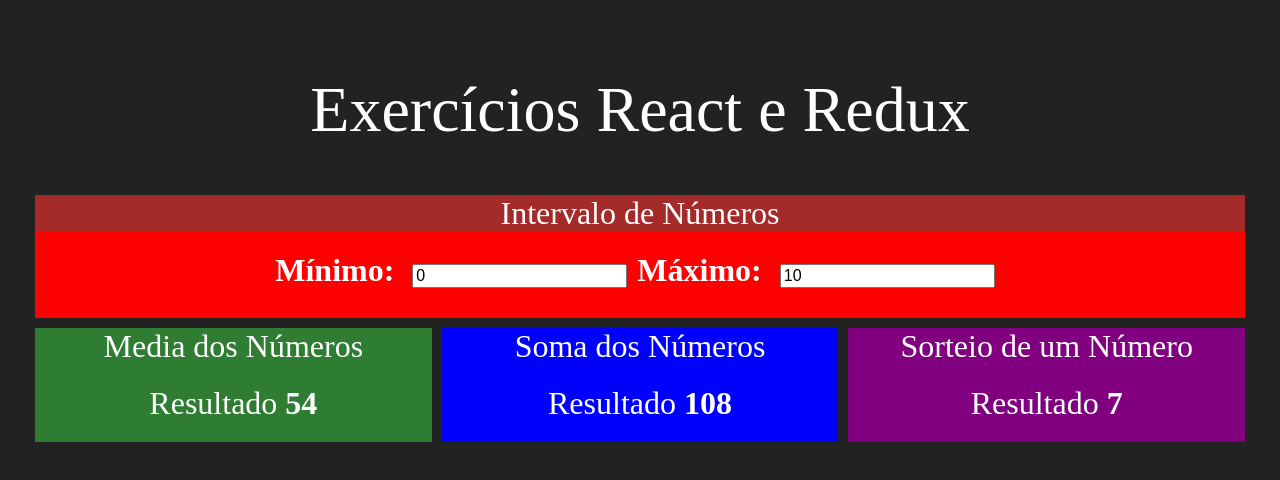
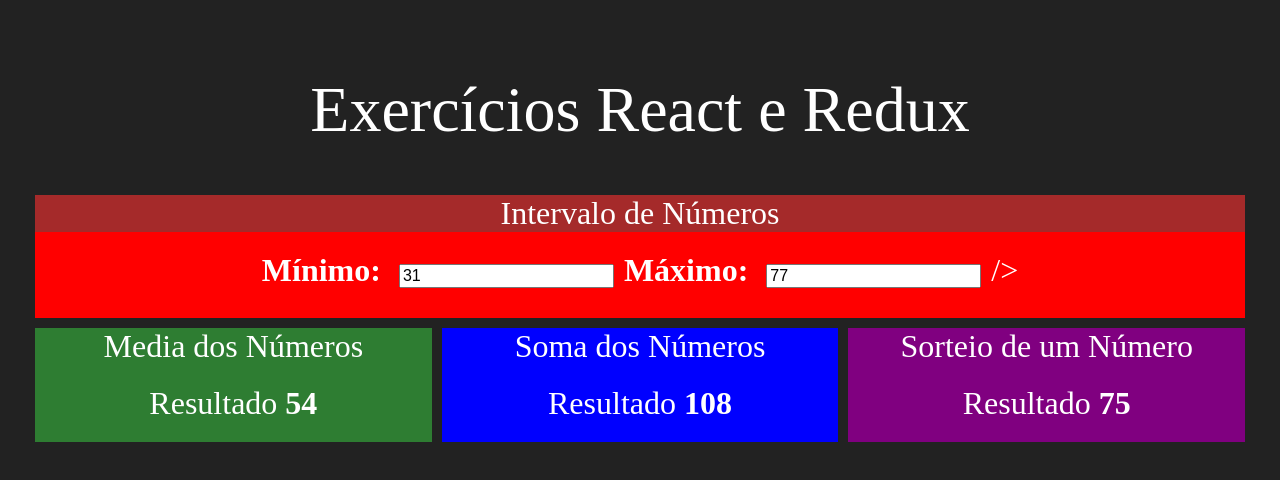
Before and after one commit to SamuelRodriguess/sum-fundaments, a React (Create React App) app: page / in a window 1280 px wide. Shown: the top 480 px of the page. Built offline with nearby package versions, Linux system fonts and the light colour scheme.

Commit message:
feat: switch and payload to changeNumber

```diff
--- a/src/components/Intervalo.jsx
+++ b/src/components/Intervalo.jsx
@@ -1,24 +1,51 @@
 import "./Intervalo.css";
 import React from "react";
 import Card from "./Card";
+
 import { connect } from "react-redux";
 import { changeNumber } from "../store/actions/number";
-// eslint-disable-next-line import/no-anonymous-default-export
-export default (props) => {
-  const { min, max } = props;
+
+const Intervalo = (props) => {
+  const { min, max } = props.numerosMaxMin;
 
   return (
     <Card Title="Intervalo de Números" Red>
       <div className="Intervalo">
         <span>
           <strong>Mínimo: </strong>
-          <input type="number" value={0} />
+          <input
+            type="number"
+            value={min}
+            onChange={(e) => props.changeNumber(+e.target.value)}
+          />
         </span>
         <span>
           <strong>Máximo: </strong>
-          <input type="number" value={10} />
+          <input
+            type="number"
+            value={max}
+            onChange={(e) => props.changeNumber(+e.target.value)}
+          />
+          />
         </span>
       </div>
     </Card>
   );
 };
+
+const mapStateToProps = (state) => {
+  return {
+    numerosMaxMin: state.numeros,
+  };
+};
+
+const mapDispatchToProp = (dispatch) => {
+  return {
+    changeNumber(newNumber) {
+      const action = changeNumber(newNumber);
+      dispatch(action);
+    },
+  };
+};
+
+export default connect(mapStateToProps, mapDispatchToProp)(Intervalo);
--- a/src/components/Sorteio.jsx
+++ b/src/components/Sorteio.jsx
@@ -1,16 +1,28 @@
-import './Intervalo.css'
-import React from 'react'
-import Card from './Card'
+import "./Intervalo.css";
+import React from "react";
+import Card from "./Card";
+import { connect } from "react-redux";
 
-export default props => {
+const Sorteio = (props) => {
+  const { max, min } = props.numerosMaxMin;
+  const numberSorter = parseInt(Math.random() * (max - min)) + min;
+
   return (
     <Card Title="Sorteio de um Número" Purple>
       <div>
         <span>
           <span> Resultado </span>
-                    <strong> 7 </strong>
+          <strong> {numberSorter} </strong>
         </span>
       </div>
     </Card>
-    )
-}
+  );
+};
+
+const mapStateToProps = (state) => {
+  return {
+    numerosMaxMin: state.numeros,
+  };
+};
+
+export default connect(mapStateToProps)(Sorteio);
--- a/src/store/storeConfig.jsx
+++ b/src/store/storeConfig.jsx
@@ -2,16 +2,23 @@ import { createStore, combineReducers } from "redux";
 
 const reducers = combineReducers({
   numeros: function (state, action) {
-    console.log(state);
-    return {
-      min: 77,
-      max: 31,
-    };
+    switch (action.type) {
+      case "alterar numero":
+        return {
+          ...state,
+          min: action.payload,
+        };
+      default:
+        return {
+          min: 31,
+          max: 77,
+        };
+    }
   },
 });
 
+//vai criar o state da aplicação
 function storeConfig() {
-  //vai criar o state da aplicação
   return createStore(reducers);
 }
 
```
Lines whose indentation alone changed are shown as unchanged.
